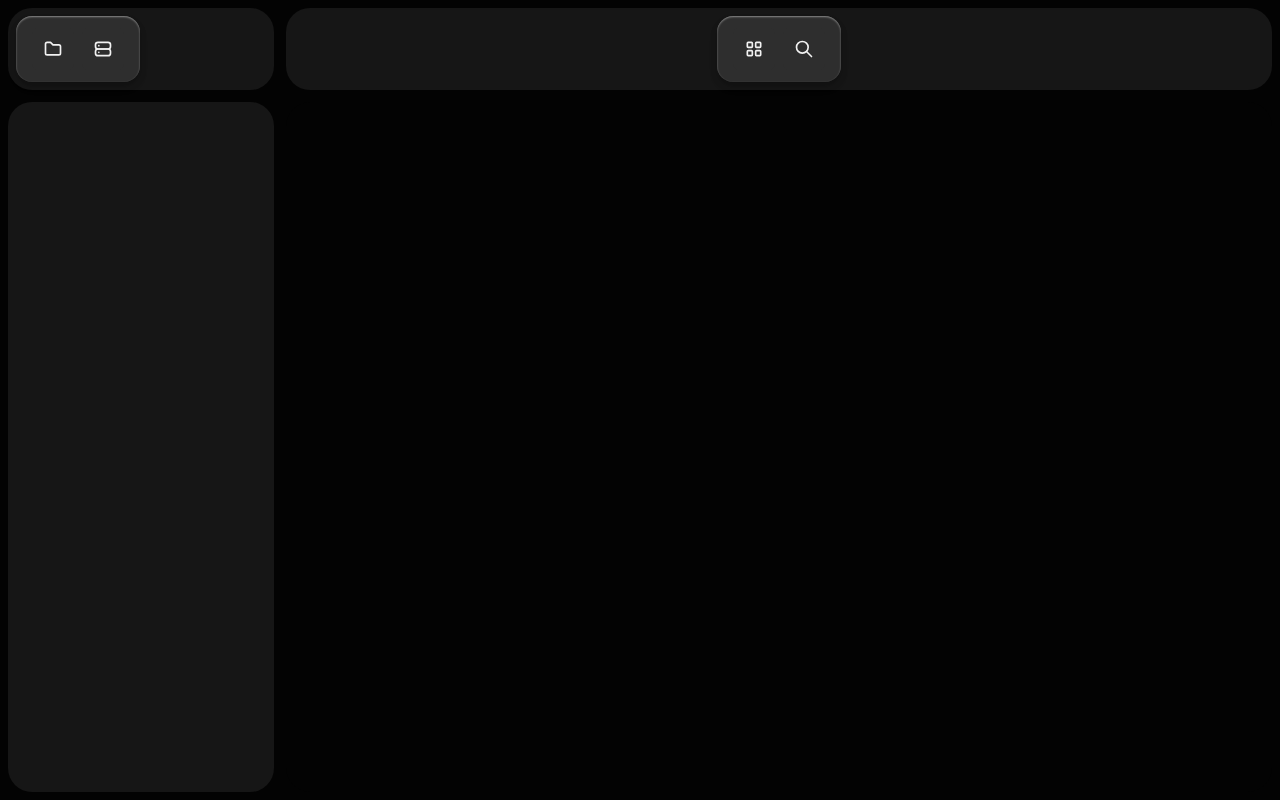
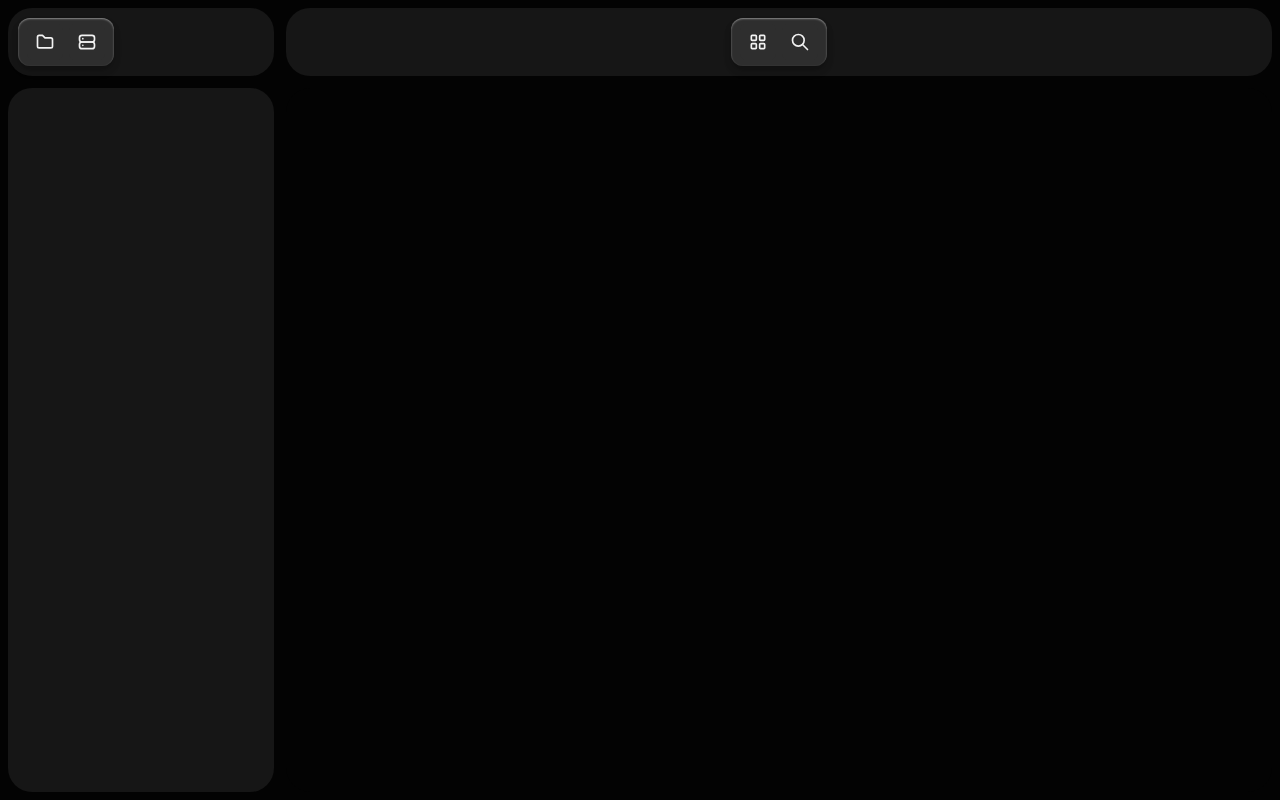
Before and after one commit to serafim-external/ScanMark4, a React (Vite) app in the folder frontend/: page / in a window 1280 px wide. Built offline with nearby package versions, Linux system fonts and the light colour scheme.

Commit message:
Обновлены стили кнопок: изменены размеры для улучшения визуального восприятия

```diff
--- a/frontend/src/App.css
+++ b/frontend/src/App.css
@@ -17,7 +17,7 @@
   border-radius: 1.5rem;
   display: flex;
   align-items: center;
-  padding: 0.5rem;
+  padding: 0.6rem;
   margin: 0.5rem 0.375rem 0.75rem 0.5rem;
   gap: 0.5rem;
 }
@@ -25,10 +25,10 @@
 .sources-panel-buttons {
   display: flex;
   align-items: center;
-  gap: 0.5rem;
+  gap: 0.35rem;
   background-color: oklch(0.3 0 264);
-  padding: 0.75rem 1rem;
-  border-radius: 1rem;
+  padding: 0.4rem 0.6rem;
+  border-radius: 0.75rem;
   box-shadow:
     inset 0 1px 2px #ffffff70,  /* внутренний светлый блик сверху */
     0 4px 6px #00000030,        /* основная внешняя тень */
@@ -43,7 +43,7 @@
   display: flex;
   align-items: center;
   justify-content: center;
-  padding: 0.5rem;
+  padding: 0.6rem;
   margin: 0.5rem 0.5rem 0.75rem 0.375rem;
   gap: 0.5rem;
 }
@@ -51,10 +51,10 @@
 .tools-panel-buttons {
   display: flex;
   align-items: center;
-  gap: 0.5rem;
+  gap: 0.35rem;
   background-color: oklch(0.3 0 264);
-  padding: 0.75rem 1rem;
-  border-radius: 1rem;
+  padding: 0.4rem 0.6rem;
+  border-radius: 0.75rem;
   box-shadow:
     inset 0 1px 2px #ffffff70,  /* внутренний светлый блик сверху */
     0 4px 6px #00000030,        /* основная внешняя тень */
--- a/frontend/src/components/Button.jsx
+++ b/frontend/src/components/Button.jsx
@@ -12,8 +12,8 @@ const Button = ({ children, onClick, variant = 'default', title }) => {
 
   const variants = {
     tool: {
-      width: '42px',
-      height: '42px',
+      width: '36px',
+      height: '36px',
       padding: '0',
       display: 'flex',
       alignItems: 'center',
```
